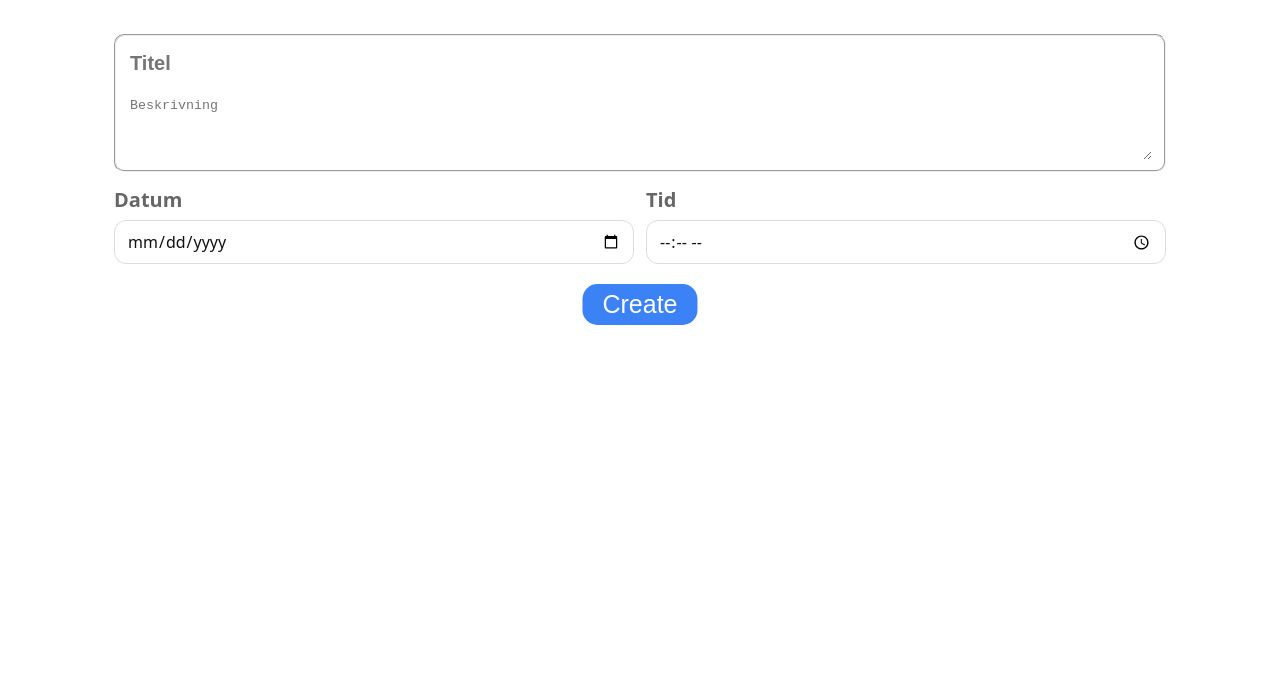
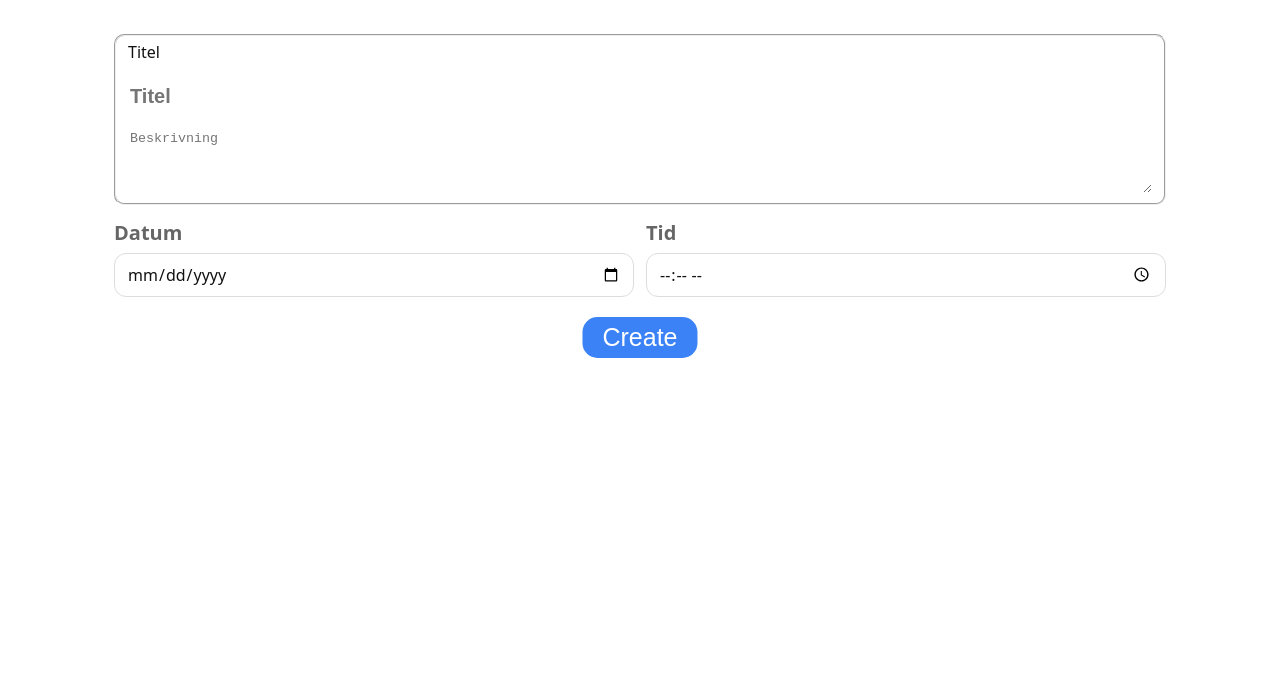
Before and after one commit to christianeriksson06/notes-application, a plain HTML site: page app/create.html in a window 1280 px wide. Shown: the part 108-800 px from the top of the page. Drawn offline with Linux system fonts and the light colour scheme.

Commit message:
Bug fixes

```diff
--- a/app/create.html
+++ b/app/create.html
@@ -17,6 +17,7 @@
     <main class="notes-container">
       <form id="createForm" class="editor-panel">
         <fieldset class="field">
+          <label for="title">Titel</label>
           <input
             id="title"
             name="title"
```
Also changed, not shown: app/edit.html (+1 -1 lines).
